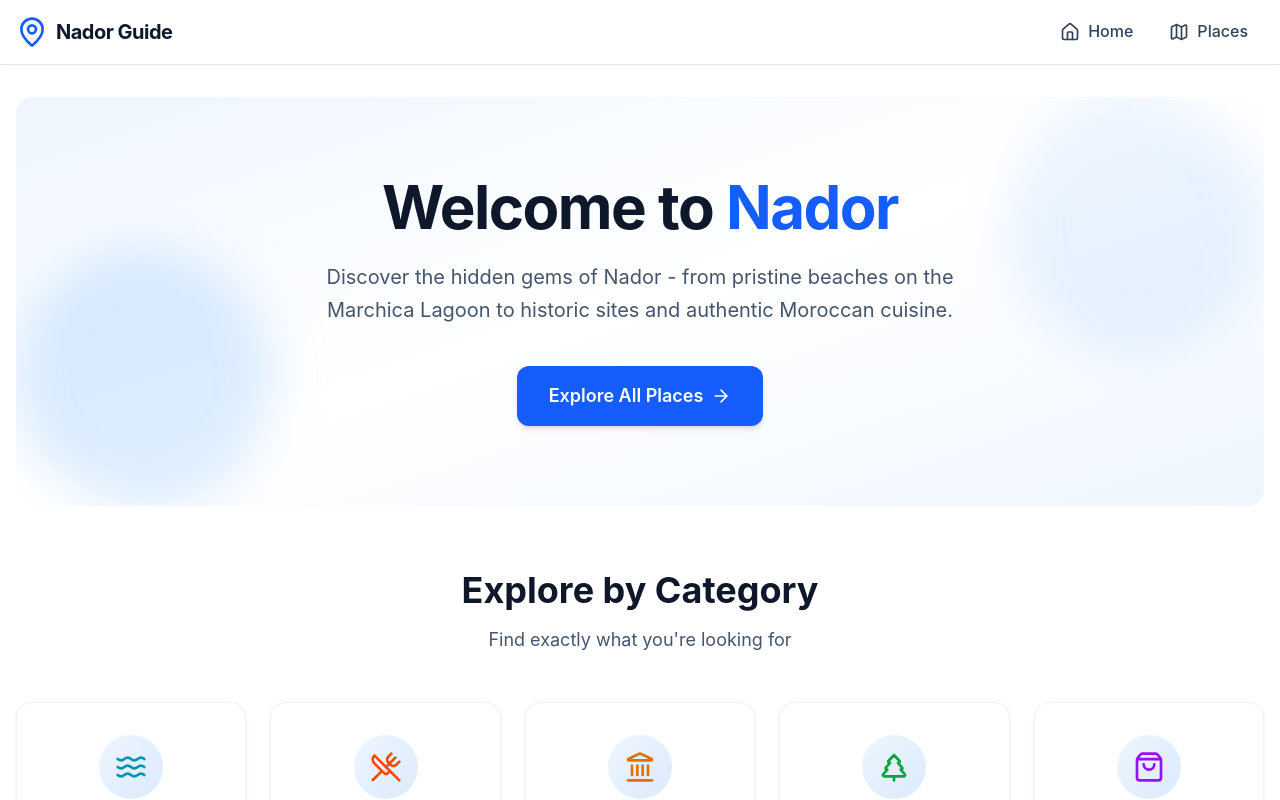
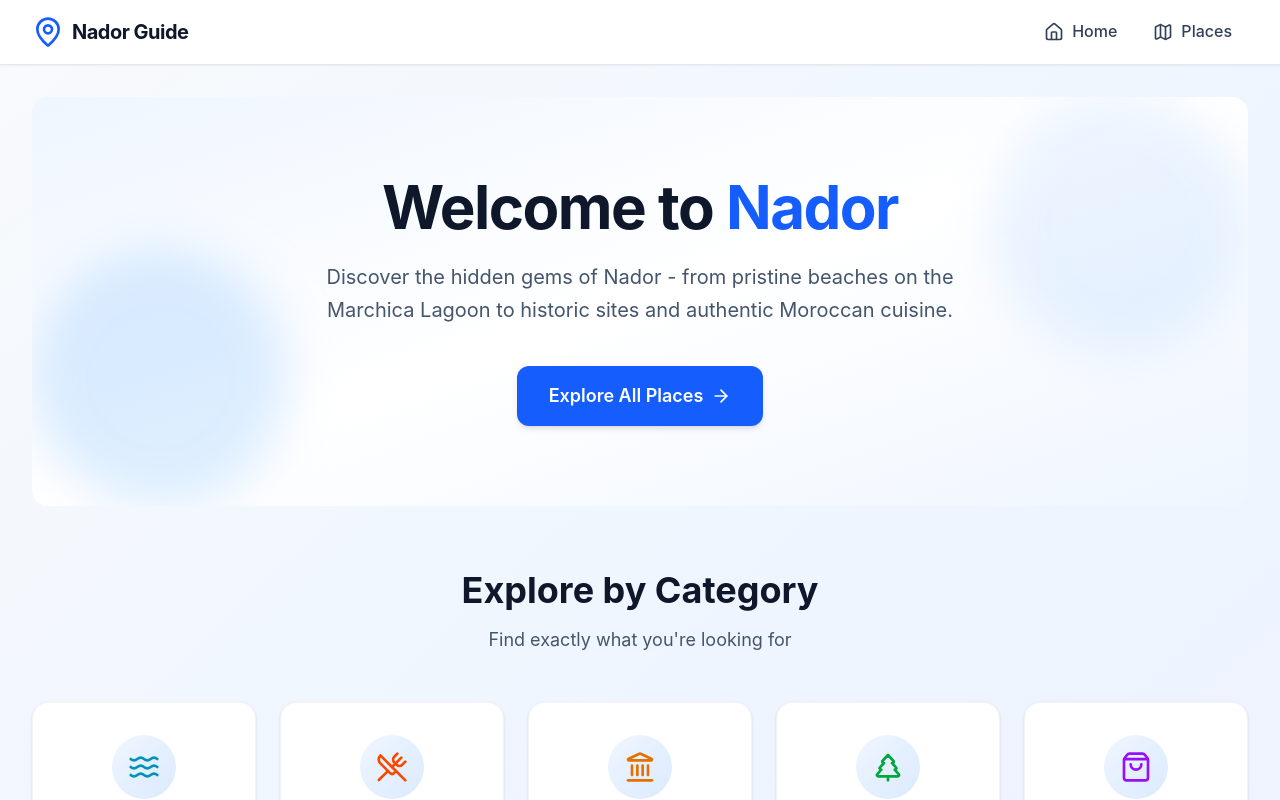
Before and after one commit to FARAJI-Omar/nador-guide, a React (Vite) app: page / in a window 1280 px wide. Shown: the top 800 px of the page. Built offline with nearby package versions, Linux system fonts and the light colour scheme; data requests are answered from the project's data file.

Commit message:
fix: fix the website layout for consistency

```diff
--- a/src/components/layout/Header.tsx
+++ b/src/components/layout/Header.tsx
@@ -5,7 +5,7 @@
 const Header = () => {
   return (
     <header className="bg-white border-b border-gray-200 sticky top-0 z-50 shadow-xs">
-      <div className="max-w-full px-4">
+      <div className="max-w-7xl mx-auto px-4 sm:px-6 lg:px-8">
         <div className="flex justify-between items-center h-16">
           {/* Logo */}
           <Link
--- a/src/components/layout/VisitorLayout.tsx
+++ b/src/components/layout/VisitorLayout.tsx
@@ -9,10 +9,12 @@
  */
 const VisitorLayout = () => {
   return (
-    <div className="flex flex-col max-w-full min-h-screen">
+    <div className="flex flex-col min-h-screen bg-gradient-to-br from-slate-50 via-blue-50 to-indigo-50">
       <Header />
-      <main className="flex-1 max-w-full px-4 py-8">
-        <Outlet />
+      <main className="flex-1">
+        <div className="max-w-7xl mx-auto px-4 sm:px-6 lg:px-8 py-8">
+          <Outlet />
+        </div>
       </main>
       <Footer />
     </div>
```
